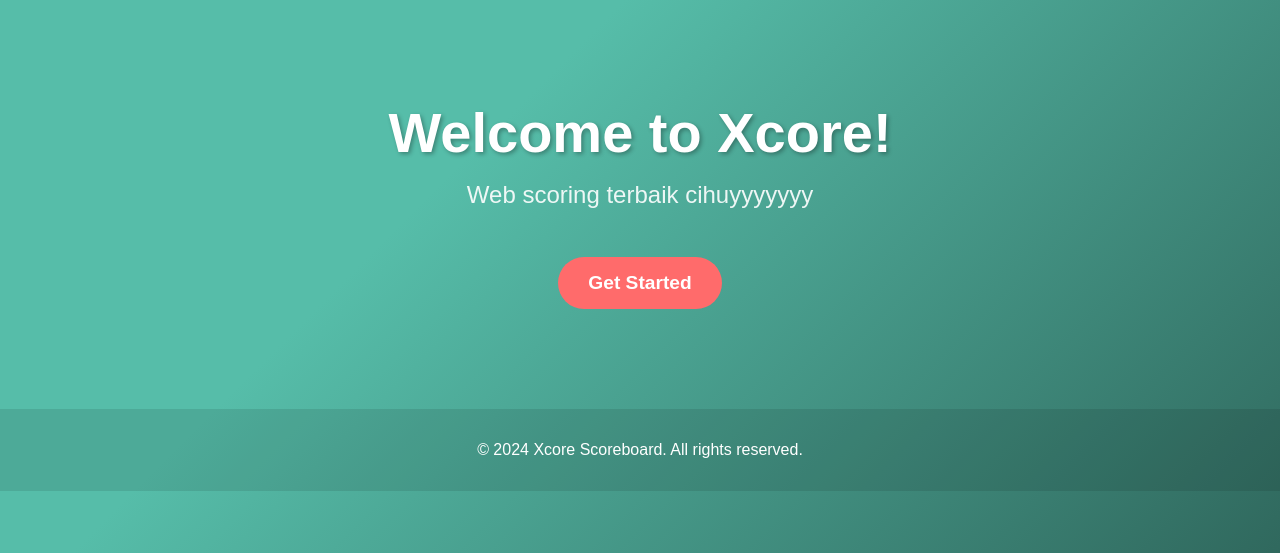
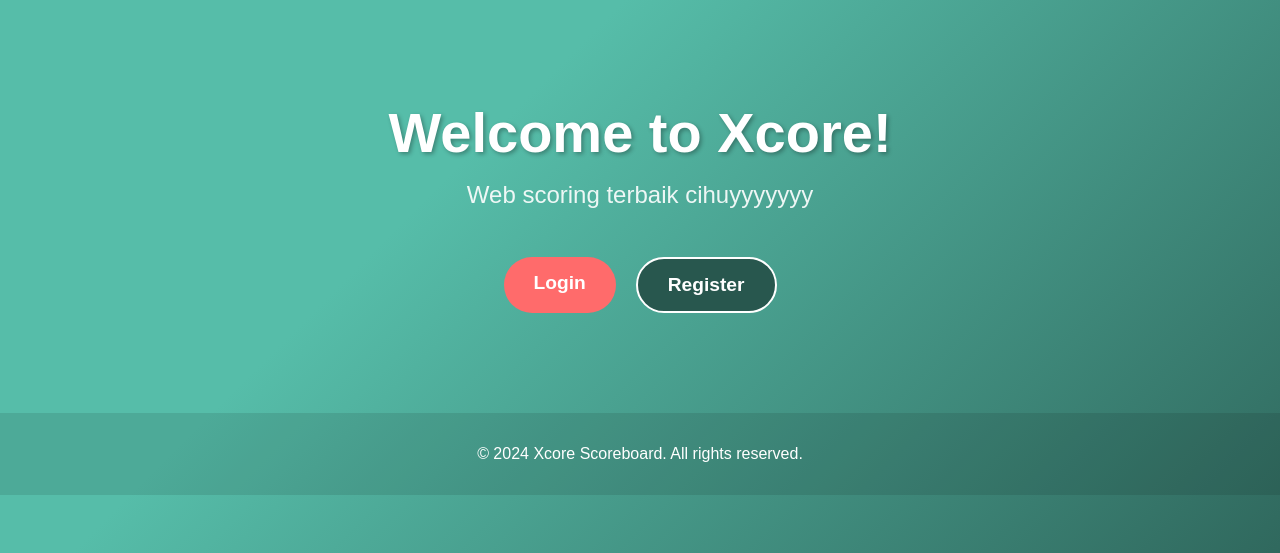
Before and after one commit to pbp-kelompok-10/xcore, a Django app: page / in a window 1280 px wide. Shown: the top 553 px of the page. Run offline with Django 5.2, Linux system fonts and the light colour scheme.

Commit message:
add logout

```diff
--- a/landingpage/templates/landing.html
+++ b/landingpage/templates/landing.html
@@ -35,6 +35,13 @@
             opacity: 0.9;
         }
 
+        .cta-buttons {
+            display: flex;
+            justify-content: center;
+            gap: 20px;
+            flex-wrap: wrap;
+        }
+
         .cta-button {
             display: inline-block;
             padding: 15px 30px;
@@ -52,6 +59,15 @@
             background: #ff5252;
         }
 
+        .cta-button.alt {
+            background: #28574E;
+            border: 2px solid white;
+        }
+
+        .cta-button.alt:hover {
+            background: #1e403a;
+        }
+
         footer {
             text-align: center;
             padding: 2rem;
@@ -64,7 +80,16 @@
     <section class="hero">
         <h1>Welcome to Xcore!</h1>
         <p>{{ tagline }}</p>
-        <a href="/scoreboard" class="cta-button">Get Started</a>
+
+        <div class="cta-buttons">
+            {% if user.is_authenticated %}
+                <a href="/scoreboard" class="cta-button">Go to Dashboard</a>
+                <a href="{% url 'landingpage:logout' %}" class="cta-button alt">Logout</a>
+            {% else %}
+                <a href="{% url 'landingpage:login' %}" class="cta-button">Login</a>
+                <a href="{% url 'landingpage:register' %}" class="cta-button alt">Register</a>
+            {% endif %}
+        </div>
     </section>
 
     <!-- Footer -->
--- a/landingpage/urls.py
+++ b/landingpage/urls.py
@@ -8,4 +8,5 @@ urlpatterns = [
     path('', views.landing_home, name='home'),
     path('register/', views.register, name='register'),
     path('login/', views.login_user, name='login'),
+    path('logout/', views.logout_user, name='logout'),
 ]
--- a/landingpage/views.py
+++ b/landingpage/views.py
@@ -2,7 +2,7 @@ from django.shortcuts import render
 from django.contrib.auth.forms import UserCreationForm, AuthenticationForm
 from django.contrib import messages
 from django.shortcuts import redirect
-from django.contrib.auth import authenticate, login
+from django.contrib.auth import authenticate, login,logout
 
 # Create your views here.
 def landing_home(request):
@@ -43,3 +43,7 @@ def login_user(request):
       form = AuthenticationForm(request)
    context = {'form': form}
    return render(request, 'login.html', context)
+
+def logout_user(request):
+    logout(request)
+    return redirect('landingpage:login')
```
